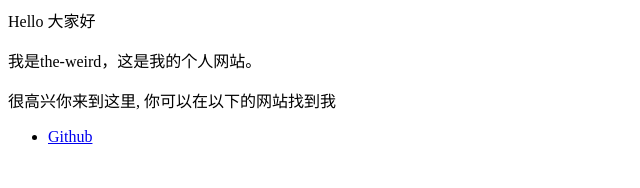
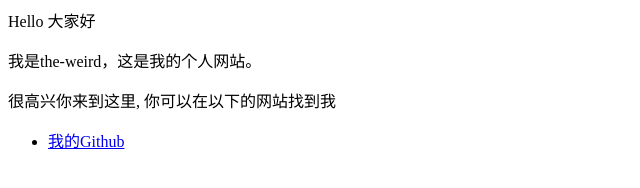
Before and after one commit to the-weird/the-weird.github.io, a plain HTML site: page index.html in a window 1280 px wide. Shown: the full height of the page, 0-640 px from the left. Drawn offline with Linux system fonts and the light colour scheme.

Commit message:
index.html

```diff
--- a/index.html
+++ b/index.html
@@ -3,5 +3,5 @@
 <p>很高兴你来到这里, 你可以在以下的网站找到我</p>
 
 <ul>
-  <li> <a href=" https://the-weird.github.io/">Github</a> </li>
+  <li> <a href=" https://the-weird.github.io/">我的Github</a> </li>
 </ul>
```
